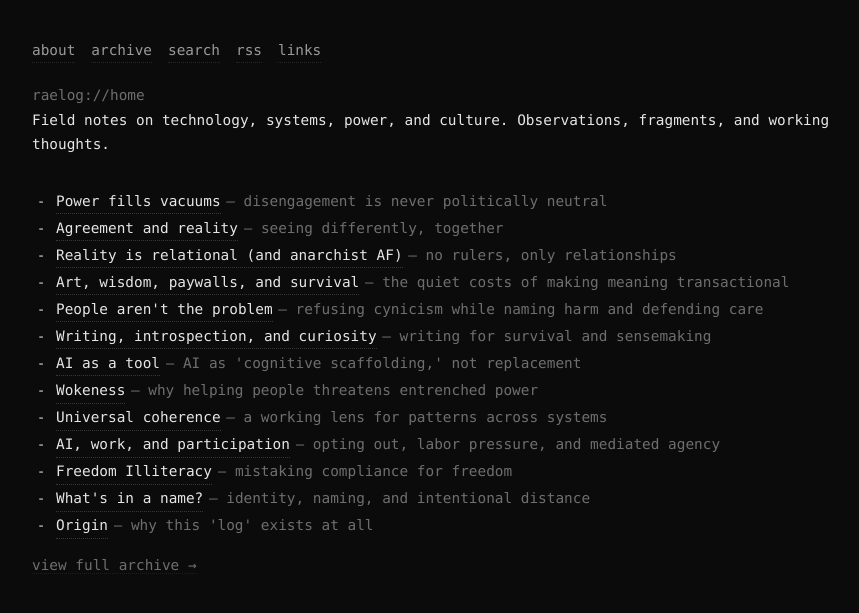
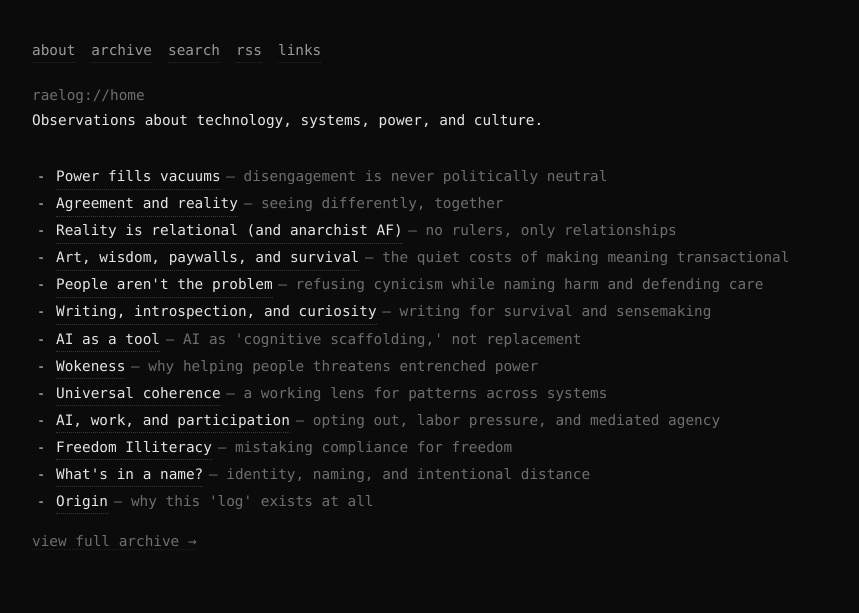
Before and after one commit to raelovejoy/raelog, a Jekyll site: the page built from index.html, in a window 1280 px wide. Shown: the top 613 px of the page, without its empty margins (208-1067 px from the left). Built offline with Jekyll 4.4.1, drawn with Linux system fonts in a browser that asks for light colours.

Commit message:
Update index.html

```diff
--- a/index.html
+++ b/index.html
@@ -6,7 +6,7 @@ title:
 <span class="dim">raelog://home</span>
 
 <header class="header">
-  <p class="sub">Field notes on technology, systems, power, and culture. Observations, fragments, and working thoughts.</p>
+  <p class="sub">Observations about technology, systems, power, and culture.</p>
 </header>
 
 <section class="list">
```
